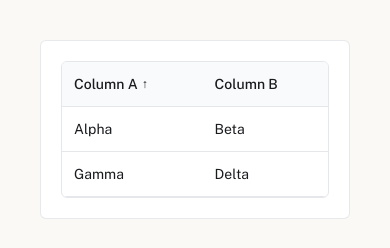
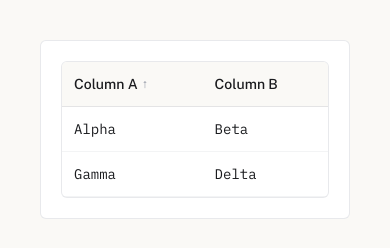
Before and after one commit to Wuraola-Adebisi/Momentum, a React (Vite) app: page /design-system in a window 390 px wide. Both pictures are taken after a click on the element "Column A". Shown: the part 1292-1540 px from the top of the page. Built offline with nearby package versions, Linux system fonts and the light colour scheme.

Commit message:
Fix DataTable token usage, add 4K breakpoint, scaffold folder structure

```diff
--- a/src/components/ui/DataTable.tsx
+++ b/src/components/ui/DataTable.tsx
@@ -51,15 +51,15 @@ export function DataTable({ data, columns }: DataTableProps) {
   };
 
   return (
-    <div className="w-full overflow-x-auto border rounded-md bg-white">
-      <table className="w-full text-sm">
+    <div className="w-full overflow-x-auto border border-muted/20 rounded-md bg-surface">
+      <table className="w-full text-sm font-data">
 
         <thead>
-          <tr className="border-b bg-gray-50">
+          <tr className="border-b border-muted/20 bg-paper">
             {columns.map((col) => (
               <th
                 key={col.key}
-                className={`text-left p-3 font-medium ${
+                className={`text-left p-3 font-medium font-body text-ink ${
                   col.sortable ? "cursor-pointer select-none" : ""
                 }`}
                 onClick={() => col.sortable && handleSort(col.key)}
@@ -68,7 +68,7 @@ export function DataTable({ data, columns }: DataTableProps) {
                   {col.header}
 
                   {sortKey === col.key && (
-                    <span className="text-xs">
+                    <span className="text-xs text-muted">
                       {direction === "asc" ? "↑" : "↓"}
                     </span>
                   )}
@@ -80,9 +80,9 @@ export function DataTable({ data, columns }: DataTableProps) {
 
         <tbody>
           {sortedData.map((row, i) => (
-            <tr key={i} className="border-b hover:bg-gray-50">
+            <tr key={i} className="border-b border-muted/10 hover:bg-paper transition-colors">
               {columns.map((col) => (
-                <td key={col.key} className="p-3">
+                <td key={col.key} className="p-3 text-ink">
                   {String(row[col.key] ?? "")}
                 </td>
               ))}
--- a/src/components/ui/Modal.tsx
+++ b/src/components/ui/Modal.tsx
@@ -1,5 +1,4 @@
 import React from "react";
-import clsx from "clsx";
 
 interface ModalProps {
   open: boolean;
--- a/tailwind.config.js
+++ b/tailwind.config.js
@@ -1,6 +1,14 @@
 module.exports = {
   content: ["./index.html", "./src/**/*.{js,ts,jsx,tsx}"],
   theme: {
+    screens: {
+      sm: "640px",
+      md: "768px",
+      lg: "1024px",
+      xl: "1280px",
+      "2xl": "1536px",
+      "3xl": "1920px",
+    },
     extend: {
       colors: {
         paper: "#FAF9F6",
@@ -23,6 +31,9 @@ module.exports = {
         body: ["Public Sans", "sans-serif"],
         data: ["IBM Plex Mono", "monospace"],
       },
+      maxWidth: {
+        content: "1760px",
+      },
     },
   },
   plugins: [],
```
